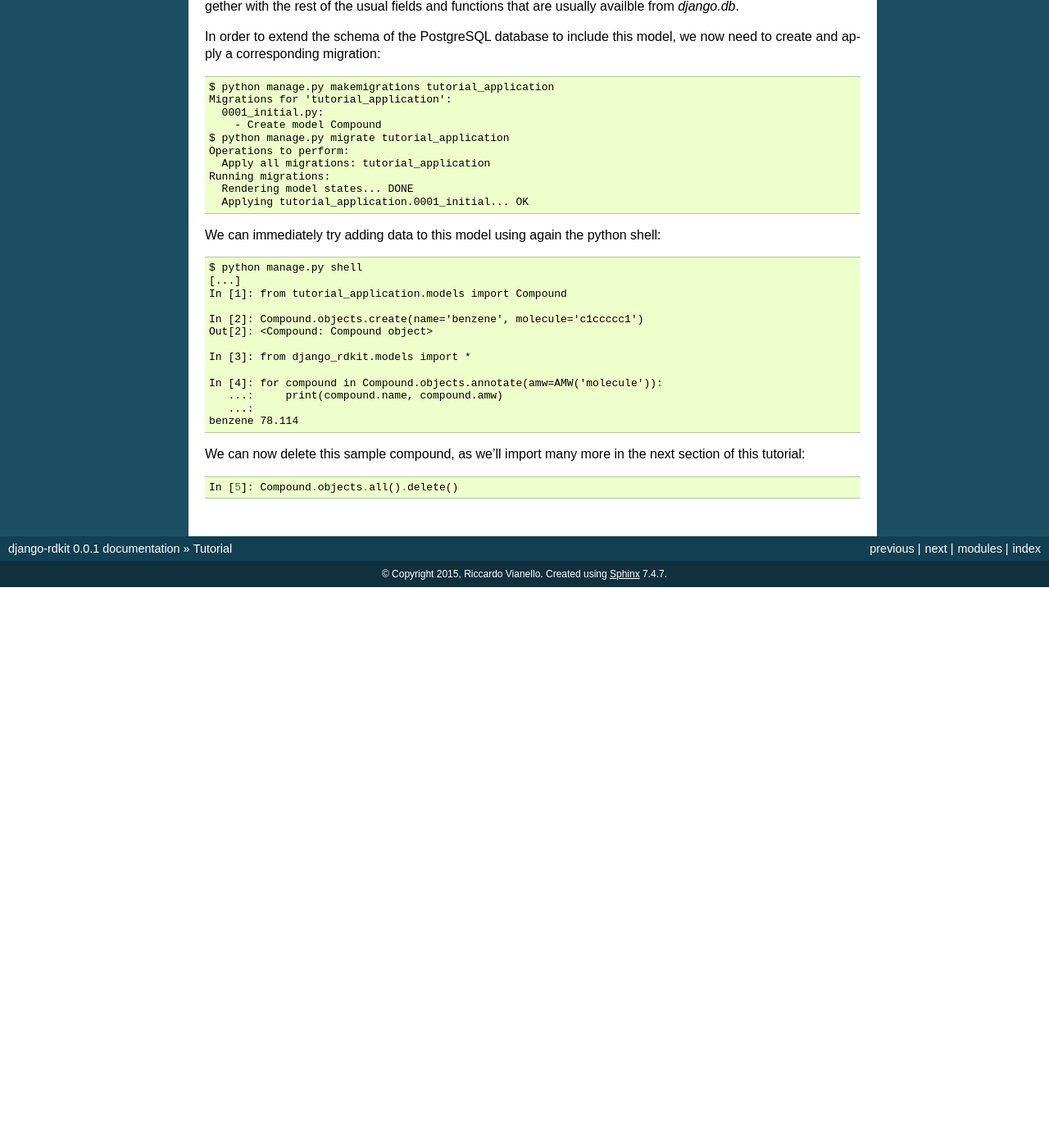
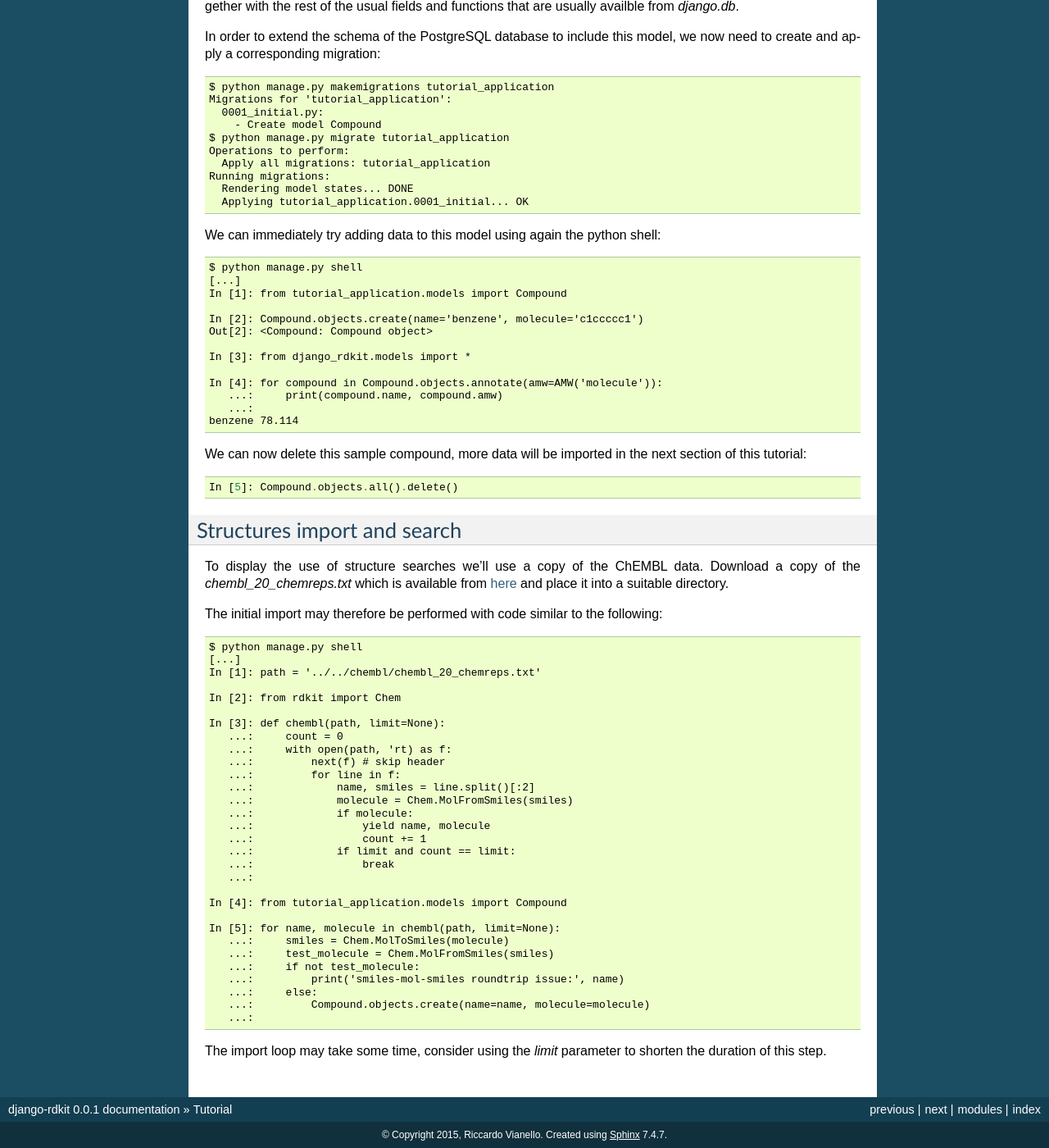
Before and after one commit to rdkit/django-rdkit, a Sphinx documentation site: the page built from docs/tutorial.rst, in a window 1280 px wide and 1400 px high, scrolled down 2136 px. Shown: the whole window at 82% size. Built offline with Sphinx 7.4.7, drawn with Linux system fonts in a browser that asks for light colours; before the commit the page ends 2852 px from its top, so only the background shows below that; some of the changed text lies outside the part shown.

Commit message:
import of compound structures

```diff
--- a/docs/tutorial.rst
+++ b/docs/tutorial.rst
@@ -135,6 +135,47 @@ We can immediately try adding data to this model using again the python shell::
      ...:
   benzene 78.114
 
-We can now delete this sample compound, as we'll import many more in the next section of this tutorial::
+We can now delete this sample compound, more data will be imported in the next section of this tutorial::
 
   In [5]: Compound.objects.all().delete()
+
+
+Structures import and search
+----------------------------
+
+To display the use of structure searches we'll use a copy of the ChEMBL data. Download a copy of the `chembl_20_chemreps.txt` which is available from `here <ftp://ftp.ebi.ac.uk/pub/databases/chembl/ChEMBLdb/releases/chembl_20/>`_ and place it into a suitable directory.
+
+The initial import may therefore be performed with code similar to the following::
+
+  $ python manage.py shell
+  [...]
+  In [1]: path = '../../chembl/chembl_20_chemreps.txt'
+
+  In [2]: from rdkit import Chem
+
+  In [3]: def chembl(path, limit=None):
+     ...:     count = 0
+     ...:     with open(path, 'rt) as f:
+     ...:         next(f) # skip header
+     ...:         for line in f:
+     ...:             name, smiles = line.split()[:2]
+     ...:             molecule = Chem.MolFromSmiles(smiles)
+     ...:             if molecule:
+     ...:                 yield name, molecule
+     ...:                 count += 1
+     ...:             if limit and count == limit:
+     ...:                 break
+     ...:
+
+  In [4]: from tutorial_application.models import Compound
+
+  In [5]: for name, molecule in chembl(path, limit=None):
+     ...:     smiles = Chem.MolToSmiles(molecule)
+     ...:     test_molecule = Chem.MolFromSmiles(smiles)
+     ...:     if not test_molecule:
+     ...:         print('smiles-mol-smiles roundtrip issue:', name)
+     ...:     else:
+     ...:         Compound.objects.create(name=name, molecule=molecule)
+     ...:
+
+The import loop may take some time, consider using the `limit` parameter to shorten the duration of this step.
```
